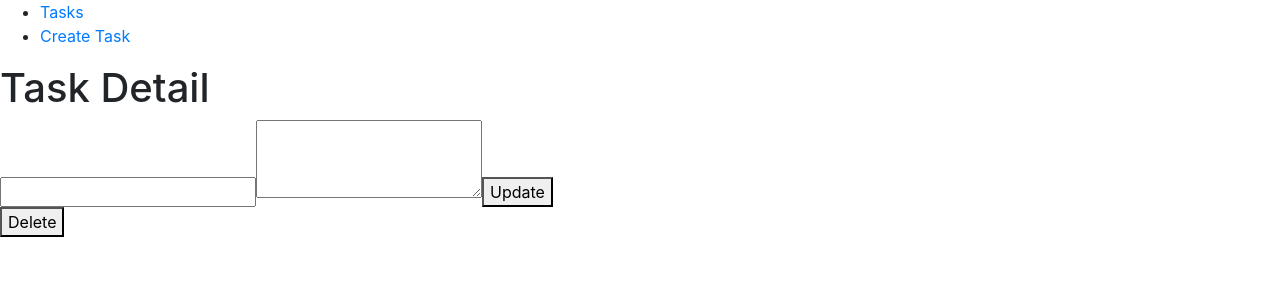
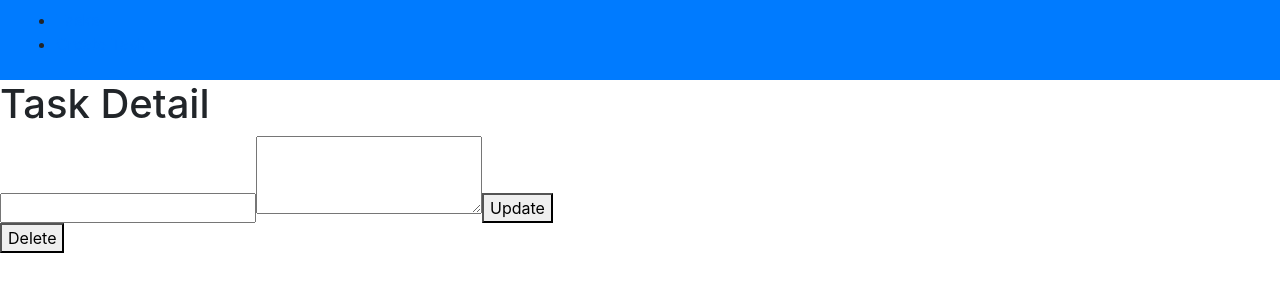
Before and after one commit to CarlosEGCH/mevn-fazt, a Vue app: page /tasks/1 in a window 1280 px wide. Shown: the top 300 px of the page. Built offline with nearby package versions, Linux system fonts and the light colour scheme; no server answers.

Commit message:
Project finished, changes were made in package.json for building

```diff
--- a/package.json
+++ b/package.json
@@ -4,7 +4,7 @@
   "private": true,
   "scripts": {
     "serve": "vue-cli-service serve",
-    "build": "vue-cli-service build",
+    "build": "npm run build --prefix server && vue-cli-service build",
     "lint": "vue-cli-service lint",
     "start": "npm start --prefix server"
   },
--- a/src/components/Navbar.vue
+++ b/src/components/Navbar.vue
@@ -1,6 +1,6 @@
 <template>
-    <nav>
-        <ul>
+    <nav class="navbar navbar-expand-lg navbar-dark bg-primary">
+        <ul><!--Unfinished CSS-->
             <li>
                 <router-link to="/">Tasks</router-link>
             </li>
```
Also changed, not shown: 1 other file (tests, documents, lock files or other folders).
